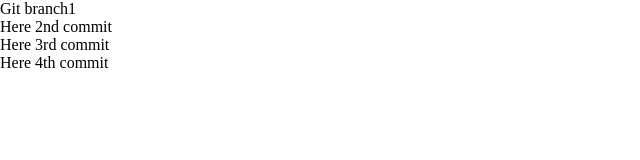
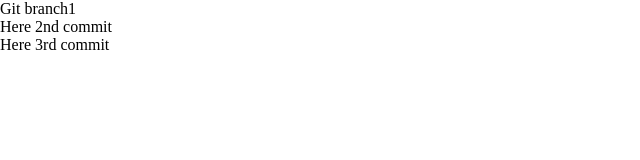
Before and after one commit to arcsoft-hemendra/cherry-code-testing, a React app: page / in a window 1280 px wide. Shown: the top 160 px of the page, without its empty margins (0-640 px from the left). Built offline with nearby package versions, Linux system fonts and the light colour scheme.

Commit message:
push code

```diff
--- a/src/Page1.jsx
+++ b/src/Page1.jsx
@@ -3,7 +3,6 @@ const Page1 = () =>{
     <div>Git branch1
       <p>Here 2nd commit</p>
       <p>Here 3rd commit</p>
-      <p>Here 4th commit</p>
     </div>
   )
 }
```
